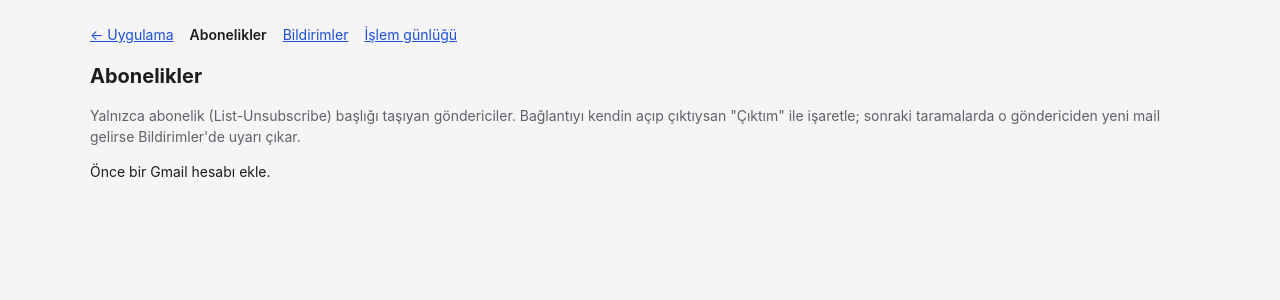
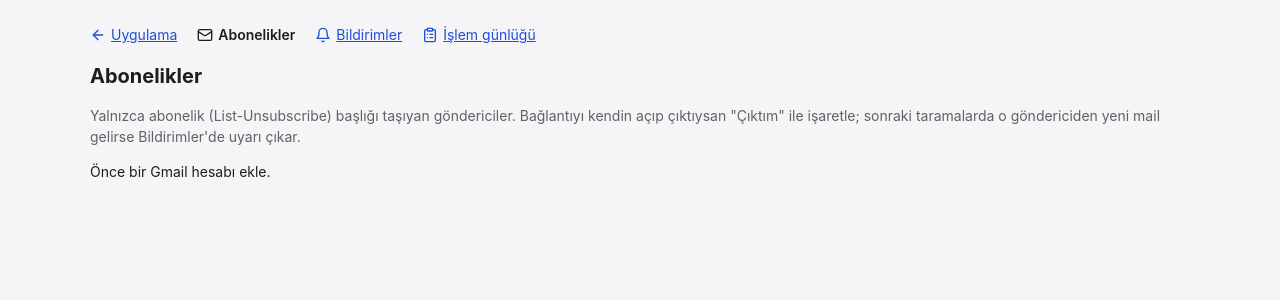
Before and after one commit to dogukannparlak/mail-sender-extractor, a Flask app: page /abonelikler in a window 1280 px wide. Shown: the top 300 px of the page. Run offline with Flask 3, Linux system fonts and the light colour scheme.

Commit message:
feat: icons and unread bubble on the nav links, short labels for unsubscribe links
Co-Authored-By: Claude Sonnet 5.5 <noreply@anthropic.com>

```diff
--- a/mail_temizleyici/templates/_gezinme.html
+++ b/mail_temizleyici/templates/_gezinme.html
@@ -1,6 +1,7 @@
+{% from '_ikonlar.html' import ikon %}
 <nav>
-  <a href="/">← Uygulama</a>
-  <a href="/abonelikler"{% if sayfa == 'abonelikler' %} class="current"{% endif %}>Abonelikler</a>
-  <a href="/bildirimler"{% if sayfa == 'bildirimler' %} class="current"{% endif %}>Bildirimler{% if unread_notifications %} ({{ unread_notifications }}){% endif %}</a>
-  <a href="/gunluk"{% if sayfa == 'gunluk' %} class="current"{% endif %}>İşlem günlüğü</a>
+  <a href="/">{{ ikon('geri') }}Uygulama</a>
+  <a href="/abonelikler"{% if sayfa == 'abonelikler' %} class="current"{% endif %}>{{ ikon('abonelik') }}Abonelikler</a>
+  <a href="/bildirimler"{% if sayfa == 'bildirimler' %} class="current"{% endif %}>{{ ikon('bildirim') }}Bildirimler<span class="count-badge" {% if not unread_notifications %}hidden{% endif %}>{{ unread_notifications }}</span></a>
+  <a href="/gunluk"{% if sayfa == 'gunluk' %} class="current"{% endif %}>{{ ikon('gunluk') }}İşlem günlüğü</a>
 </nav>
--- /dev/null
+++ b/mail_temizleyici/templates/_ikonlar.html
@@ -0,0 +1,10 @@
+{# Lucide tarzı çizgi ikonlar; renk çevreleyen metinden (currentColor) gelir. #}
+{% macro ikon(ad) -%}
+<svg class="ico" viewBox="0 0 24 24" aria-hidden="true">
+{%- if ad == 'abonelik' %}<rect width="20" height="16" x="2" y="4" rx="2"/><path d="m22 7-8.97 5.7a1.94 1.94 0 0 1-2.06 0L2 7"/>
+{%- elif ad == 'bildirim' %}<path d="M6 8a6 6 0 0 1 12 0c0 7 3 9 3 9H3s3-2 3-9"/><path d="M10.3 21a1.94 1.94 0 0 0 3.4 0"/>
+{%- elif ad == 'gunluk' %}<rect width="8" height="4" x="8" y="2" rx="1"/><path d="M16 4h2a2 2 0 0 1 2 2v14a2 2 0 0 1-2 2H6a2 2 0 0 1-2-2V6a2 2 0 0 1 2-2h2"/><path d="M12 11h4"/><path d="M12 16h4"/><path d="M8 11h.01"/><path d="M8 16h.01"/>
+{%- elif ad == 'geri' %}<path d="m12 19-7-7 7-7"/><path d="M19 12H5"/>
+{%- elif ad == 'dis_baglanti' %}<path d="M15 3h6v6"/><path d="M10 14 21 3"/><path d="M18 13v6a2 2 0 0 1-2 2H5a2 2 0 0 1-2-2V8a2 2 0 0 1 2-2h6"/>
+{%- endif %}</svg>
+{%- endmacro %}
--- a/mail_temizleyici/templates/_sayfa_css.html
+++ b/mail_temizleyici/templates/_sayfa_css.html
@@ -6,7 +6,13 @@
   main { max-width: 1100px; margin: 0 auto; }
   h1 { font-size: 20px; margin: 0 0 4px; }
   h2 { font-size: 15px; margin: 24px 0 8px; }
-  nav { display: flex; gap: 16px; margin-bottom: 16px; }
+  nav { display: flex; gap: 20px; margin-bottom: 16px; }
+  nav a { display: inline-flex; align-items: center; }
+  .ico { width: 16px; height: 16px; stroke: currentColor; fill: none; stroke-width: 2; stroke-linecap: round; stroke-linejoin: round; margin-right: 5px; flex: none; }
+  .count-badge { display: inline-block; min-width: 18px; height: 18px; padding: 0 5px; box-sizing: border-box; margin-left: 6px; border-radius: 9px;
+                 background: #d93025; color: #fff; font-size: 11px; font-weight: 600; line-height: 18px; text-align: center; }
+  .count-badge[hidden] { display: none; }
+  .links a { display: inline-flex; align-items: center; margin: 1px 0; }
   nav a.current { font-weight: 600; color: var(--text); text-decoration: none; }
   p.hint, td.time, .muted { color: var(--muted); }
   a { color: var(--link); }
@@ -18,6 +24,5 @@
   .ok { color: var(--ok); }
   .tag { font-weight: 600; white-space: nowrap; }
   ul { margin: 0; padding-left: 18px; }
-  .links a { word-break: break-all; }
   button { font: inherit; padding: 4px 10px; border: 1px solid var(--border); border-radius: 6px; background: transparent; color: var(--text); cursor: pointer; }
   tr.unread td { background: var(--hl); }
--- a/mail_temizleyici/templates/abonelikler.html
+++ b/mail_temizleyici/templates/abonelikler.html
@@ -33,7 +33,8 @@
         {% else %}Çıkılmadı{% endif %}
       </td>
       <td class="links">
-        {% for url in r.baglantilar %}<div><a href="{{ url }}" target="_blank" rel="noopener noreferrer">{{ url }}</a></div>
+        {% from '_ikonlar.html' import ikon %}
+        {% for url in r.baglantilar %}<div><a href="{{ url }}" target="_blank" rel="noopener noreferrer" title="{{ url }}">{{ ikon('dis_baglanti') }}{{ url | link_label }}</a></div>
         {% else %}<span class="muted">Bağlantı yok (eski önbellek: ana sayfadan "Tam tara")</span>{% endfor %}
       </td>
       <td><button type="button" data-account="{{ section.hesap }}" data-sender="{{ r.adres }}"
--- a/mail_temizleyici/web.py
+++ b/mail_temizleyici/web.py
@@ -32,6 +32,15 @@ app.config['MAX_CONTENT_LENGTH'] = 256 * 1024
 @app.context_processor
 def inject_unread():
     return {'unread_notifications': subscriptions.unread_count()}
+
+
+@app.template_filter('link_label')
+def link_label(url):
+    """Uzun çıkış adresi yerine kısa etiket: https için alan adı, mailto için "e-posta · alan adı"."""
+    if url.lower().startswith('mailto:'):
+        address = url[7:].split('?')[0]
+        return 'E-posta ile çık · ' + (address.rsplit('@', 1)[-1] if '@' in address else address)
+    return urlparse(url).hostname or url
 
 
 @app.template_filter('datetimeformat')
```
Also changed, not shown: mail_temizleyici/templates/index.html (+12 -5 lines), tests/test_app.py (+8 -0 lines).
